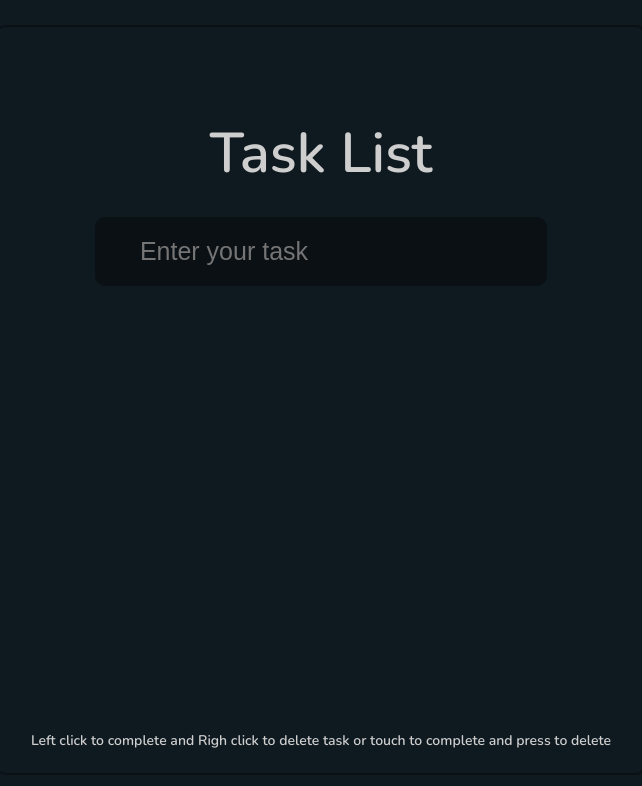
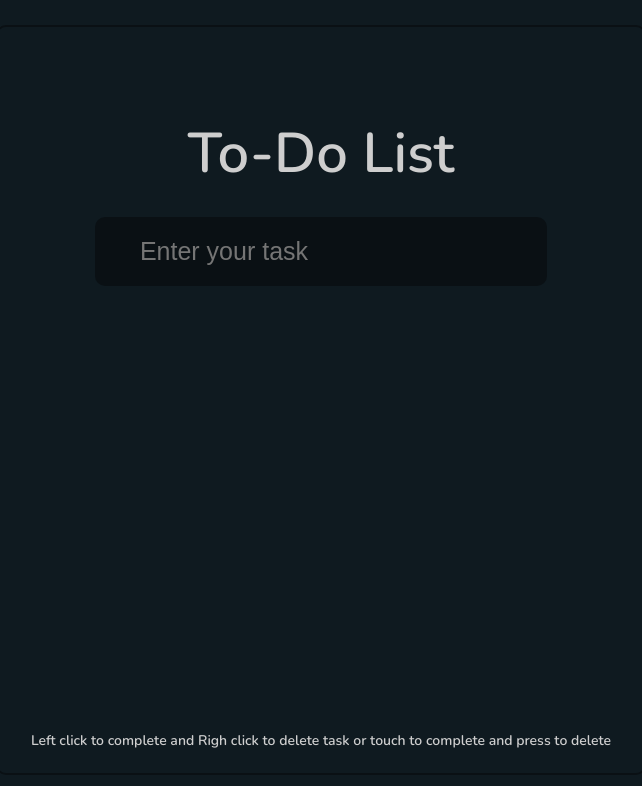
Before and after one commit to GabrielManicucci/Project-todoList, a plain HTML site: page index.html in a window 1280 px wide. Shown: the whole page, without its empty margins (319-961 px from the left). Drawn offline with nearby package versions, Linux system fonts and the light colour scheme.

Commit message:
ready project

```diff
--- a/index.html
+++ b/index.html
@@ -10,7 +10,7 @@
 
   <body>
     <main>
-      <h1>Task List</h1>
+      <h1>To-Do List</h1>
       <form id="form" action="">
         <input type="text" name="text" id="input" placeholder="Enter your task">
       </form>
```
